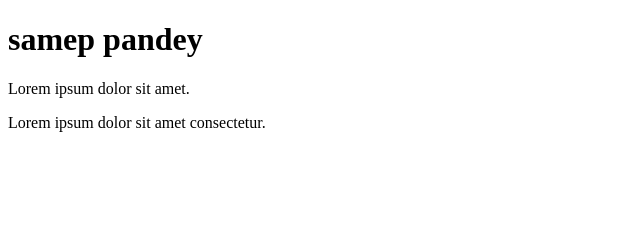
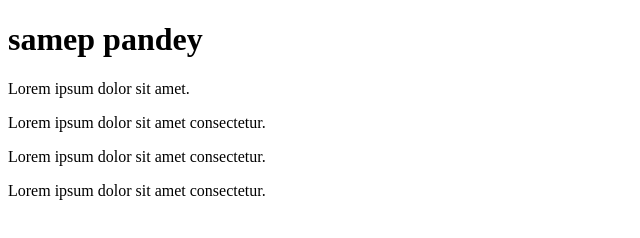
Before and after one commit to sameep4/project, a plain HTML site: page index.html in a window 1280 px wide. Shown: the whole page, without its empty margins (0-640 px from the left). Drawn offline with Linux system fonts and the light colour scheme.

Commit message:
fic duplicate paragraph in index .html

```diff
--- a/index.html
+++ b/index.html
@@ -9,5 +9,8 @@
     <h1>samep pandey</h1>
     <p>Lorem ipsum dolor sit amet.</p>
     <p>Lorem ipsum dolor sit amet consectetur.</p>
+     <p>Lorem ipsum dolor sit amet consectetur.</p>
+     <p>Lorem ipsum dolor sit amet consectetur.</p>
+
 </body>
 </html>
```
